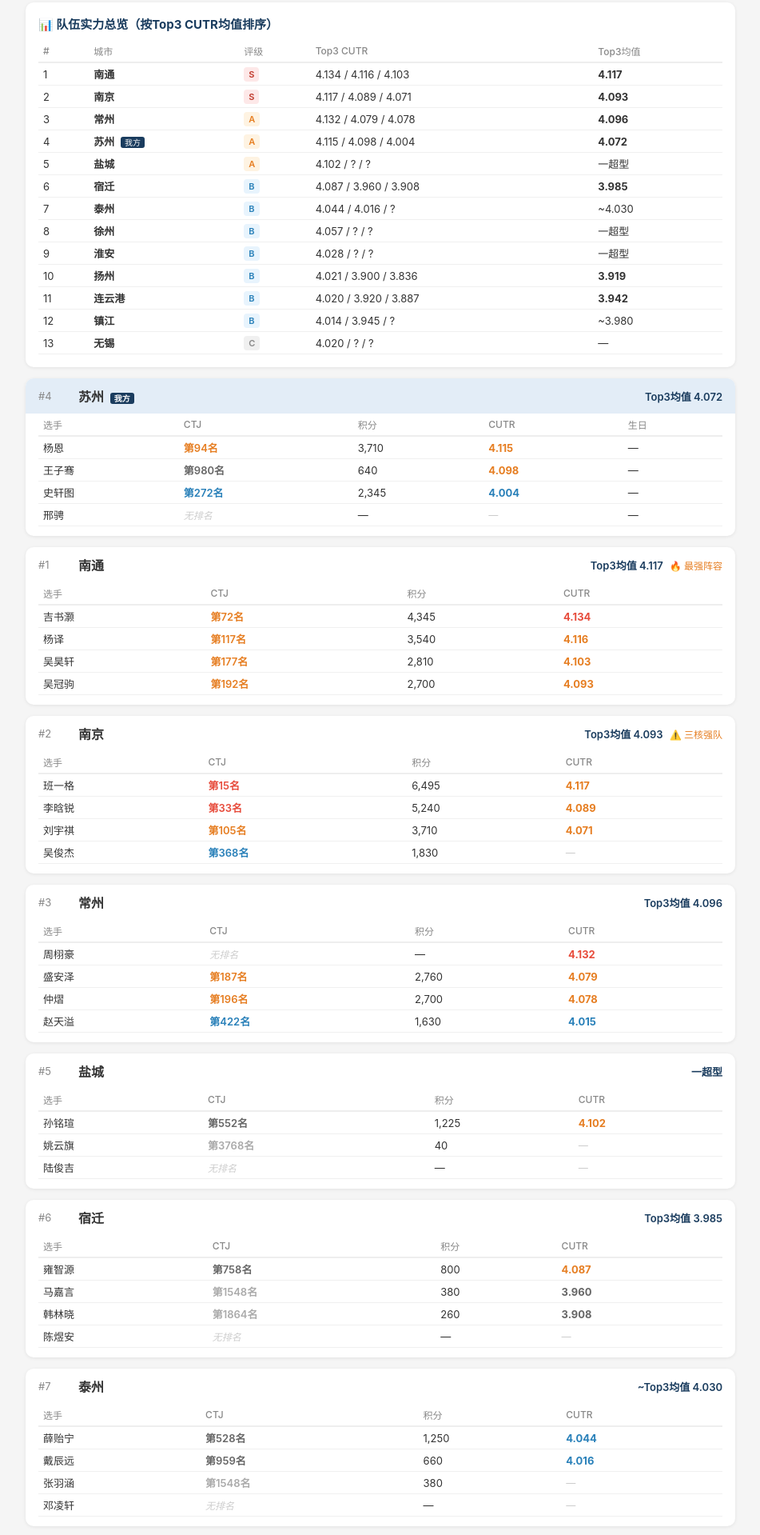
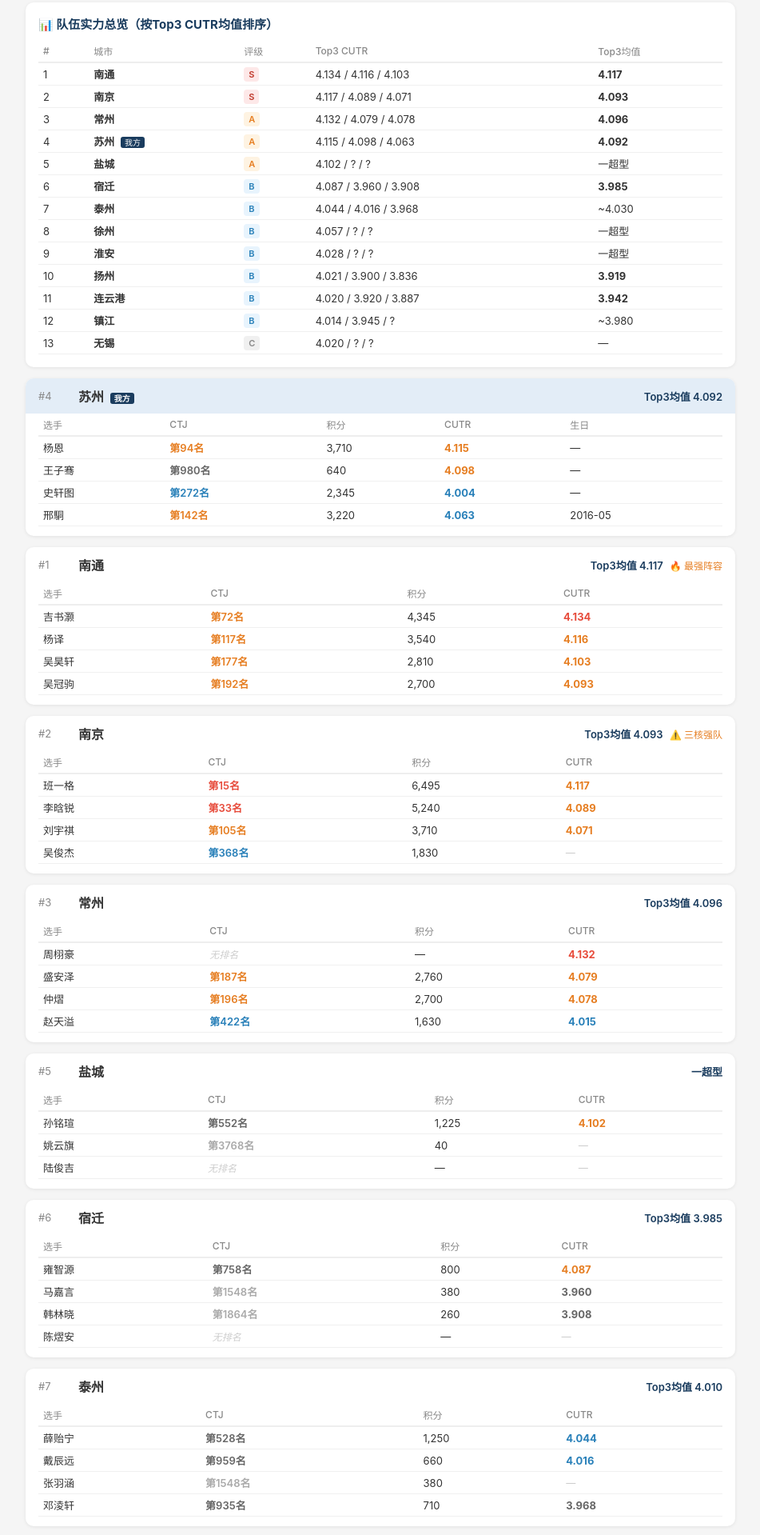
Before and after one commit to zhousen99-gif/aaron-notes, a website: page docs/provincial-games/boys.html in a window 1280 px wide. Shown: the part 85-2004 px from the top of the page at 80% size, without its empty margins (164-1115 px from the left). Drawn offline with Linux system fonts and the light colour scheme.

Commit message:
Add boys U10 intel

```diff
--- a/docs/provincial-games/boys.html
+++ b/docs/provincial-games/boys.html
@@ -42,10 +42,10 @@ td{padding:4px 6px;border-bottom:1px solid #f0f0f0}
 <tr><td>1</td><td><b>南通</b></td><td><span class="tier tier-s">S</span></td><td>4.134 / 4.116 / 4.103</td><td><b>4.117</b></td></tr>
 <tr><td>2</td><td><b>南京</b></td><td><span class="tier tier-s">S</span></td><td>4.117 / 4.089 / 4.071</td><td><b>4.093</b></td></tr>
 <tr><td>3</td><td><b>常州</b></td><td><span class="tier tier-a">A</span></td><td>4.132 / 4.079 / 4.078</td><td><b>4.096</b></td></tr>
-<tr><td>4</td><td><b>苏州</b> <span class="tag-ours">我方</span></td><td><span class="tier tier-a">A</span></td><td>4.115 / 4.098 / 4.004</td><td><b>4.072</b></td></tr>
+<tr><td>4</td><td><b>苏州</b> <span class="tag-ours">我方</span></td><td><span class="tier tier-a">A</span></td><td>4.115 / 4.098 / 4.063</td><td><b>4.092</b></td></tr>
 <tr><td>5</td><td><b>盐城</b></td><td><span class="tier tier-a">A</span></td><td>4.102 / ? / ?</td><td>一超型</td></tr>
 <tr><td>6</td><td><b>宿迁</b></td><td><span class="tier tier-b">B</span></td><td>4.087 / 3.960 / 3.908</td><td><b>3.985</b></td></tr>
-<tr><td>7</td><td><b>泰州</b></td><td><span class="tier tier-b">B</span></td><td>4.044 / 4.016 / ?</td><td>~4.030</td></tr>
+<tr><td>7</td><td><b>泰州</b></td><td><span class="tier tier-b">B</span></td><td>4.044 / 4.016 / 3.968</td><td>~4.030</td></tr>
 <tr><td>8</td><td><b>徐州</b></td><td><span class="tier tier-b">B</span></td><td>4.057 / ? / ?</td><td>一超型</td></tr>
 <tr><td>9</td><td><b>淮安</b></td><td><span class="tier tier-b">B</span></td><td>4.028 / ? / ?</td><td>一超型</td></tr>
 <tr><td>10</td><td><b>扬州</b></td><td><span class="tier tier-b">B</span></td><td>4.021 / 3.900 / 3.836</td><td><b>3.919</b></td></tr>
@@ -56,13 +56,13 @@ td{padding:4px 6px;border-bottom:1px solid #f0f0f0}
 </div>
 
 <!-- 苏州 -->
-<div class="team-card"><div class="team-header" style="background:#e3edf7"><span class="team-rank">#4</span><span class="team-name">苏州 <span class="tag-ours">我方</span></span><span class="team-total">Top3均值 4.072</span></div>
+<div class="team-card"><div class="team-header" style="background:#e3edf7"><span class="team-rank">#4</span><span class="team-name">苏州 <span class="tag-ours">我方</span></span><span class="team-total">Top3均值 4.092</span></div>
 <div class="players"><table>
 <tr><th>选手</th><th>CTJ</th><th>积分</th><th>CUTR</th><th>生日</th></tr>
 <tr><td>杨恩</td><td class="rank-cell r-top200">第94名</td><td>3,710</td><td class="cutr ca">4.115</td><td>—</td></tr>
 <tr><td>王子骞</td><td class="rank-cell r-1000">第980名</td><td>640</td><td class="cutr ca">4.098</td><td>—</td></tr>
 <tr><td>史轩图</td><td class="rank-cell r-top500">第272名</td><td>2,345</td><td class="cutr cb">4.004</td><td>—</td></tr>
-<tr><td>邢骋</td><td class="nd">无排名</td><td>—</td><td class="nd">—</td><td>—</td></tr>
+<tr><td>邢駧</td><td class="rank-cell r-top200">第142名</td><td>3,220</td><td class="cutr cb">4.063</td><td>2016-05</td></tr>
 </table></div></div>
 
 <!-- 南通 -->
@@ -111,17 +111,17 @@ td{padding:4px 6px;border-bottom:1px solid #f0f0f0}
 <tr><td>雍智源</td><td class="rank-cell r-1000">第758名</td><td>800</td><td class="cutr ca">4.087</td></tr>
 <tr><td>马嘉言</td><td class="rank-cell r-low">第1548名</td><td>380</td><td class="cutr cc">3.960</td></tr>
 <tr><td>韩林晓</td><td class="rank-cell r-low">第1864名</td><td>260</td><td class="cutr cc">3.908</td></tr>
-<tr><td>陈煜安</td><td class="nd">无排名</td><td>—</td><td class="nd">—</td></tr>
+<tr><td>陈熤安</td><td class="nd">无排名</td><td>—</td><td class="nd">—</td></tr>
 </table></div></div>
 
 <!-- 泰州 -->
-<div class="team-card"><div class="team-header"><span class="team-rank">#7</span><span class="team-name">泰州</span><span class="team-total">~Top3均值 4.030</span></div>
+<div class="team-card"><div class="team-header"><span class="team-rank">#7</span><span class="team-name">泰州</span><span class="team-total">Top3均值 4.010</span></div>
 <div class="players"><table>
 <tr><th>选手</th><th>CTJ</th><th>积分</th><th>CUTR</th></tr>
 <tr><td>薛贻宁</td><td class="rank-cell r-1000">第528名</td><td>1,250</td><td class="cutr cb">4.044</td></tr>
 <tr><td>戴辰远</td><td class="rank-cell r-1000">第959名</td><td>660</td><td class="cutr cb">4.016</td></tr>
 <tr><td>张羽涵</td><td class="rank-cell r-low">第1548名</td><td>380</td><td class="nd">—</td></tr>
-<tr><td>邓凌轩</td><td class="nd">无排名</td><td>—</td><td class="nd">—</td></tr>
+<tr><td>邓淩轩</td><td class="rank-cell r-1000">第935名</td><td>710</td><td class="cutr cc">3.968</td></tr>
 </table></div></div>
 
 <!-- 徐州 -->
```
